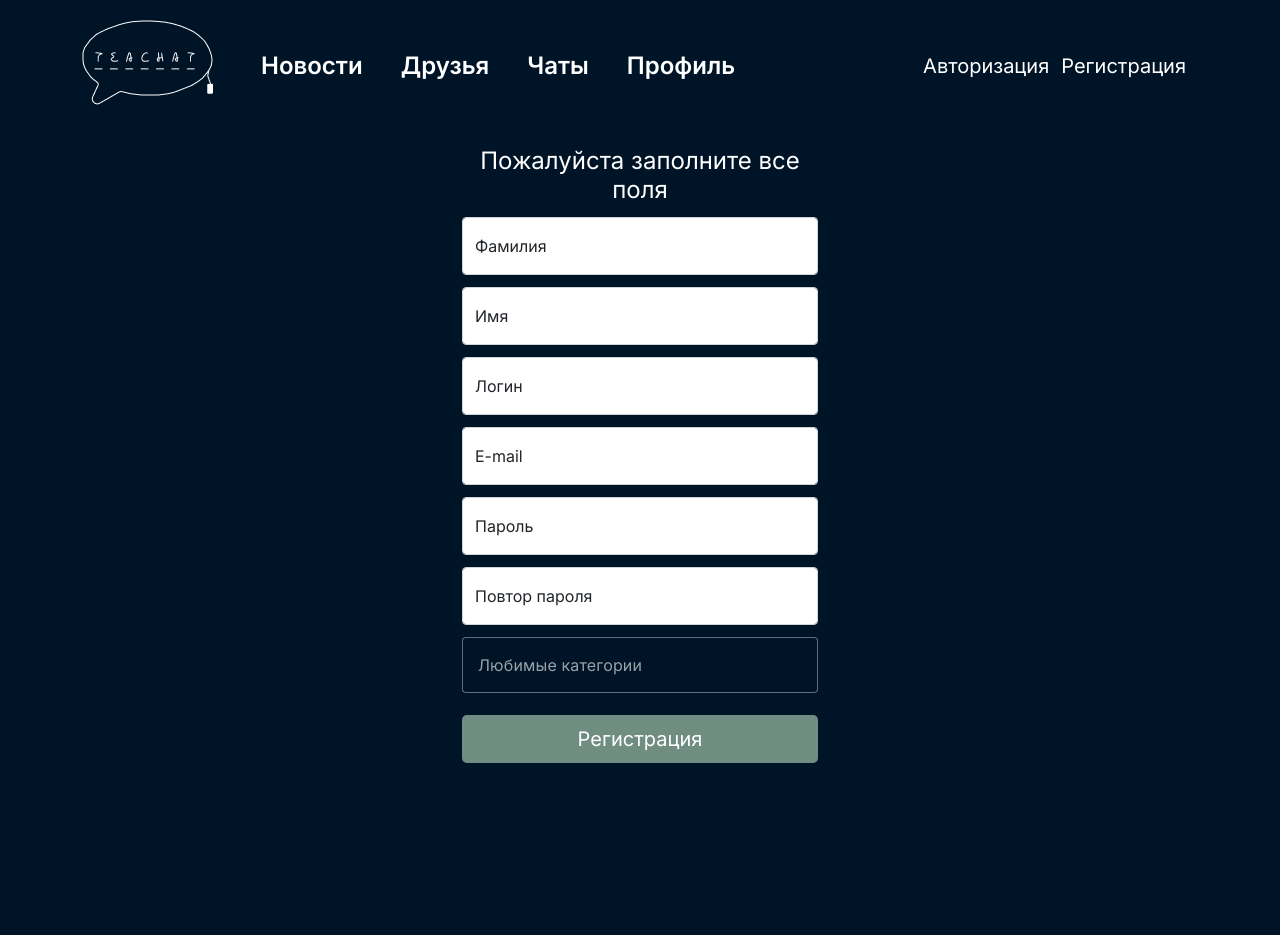
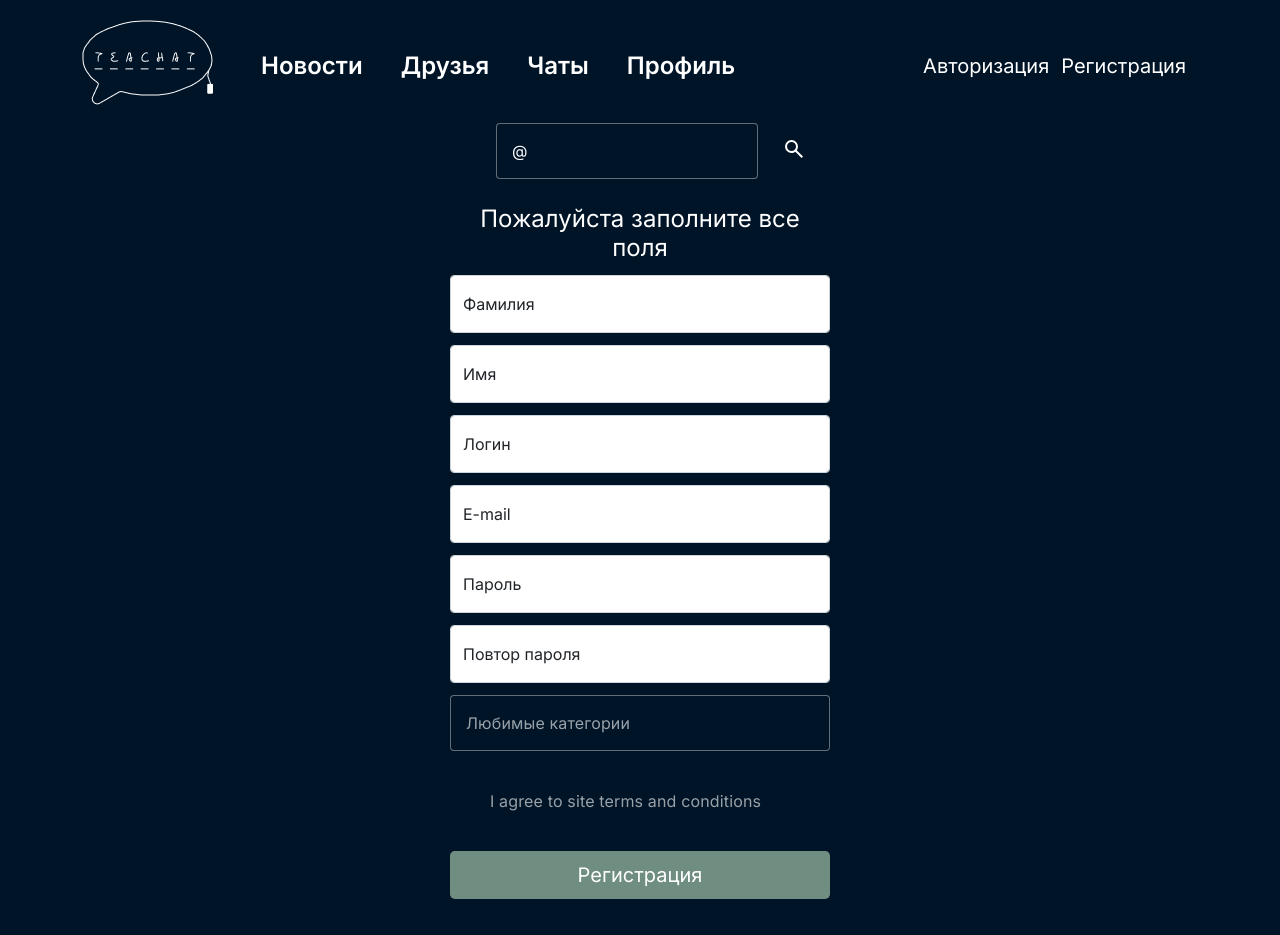
Before and after one commit to radoslavnaya-coder/up03-4, a Vue app: page /register in a window 1280 px wide. Before the commit the page ends 800 px from the top, so only its background shows below. Built offline with nearby package versions, Linux system fonts and the light colour scheme.

Commit message:
27.12 add search, some fix

```diff
--- a/src/components/Header.vue
+++ b/src/components/Header.vue
@@ -1,63 +1,62 @@
 <template>
   <header>
-    <div class="d-flex flex-column flex-md-row align-items-center pb-3 mb-4">
+    <div class="d-flex flex-column flex-md-row align-items-center">
       <router-link
-        :to="{name: 'Posts'}"
+        :to="{ name: 'Posts' }"
         class="d-flex align-items-center text-dark text-decoration-none"
       >
         <img :src="imgLogo" class="fs-4 py-2" />
       </router-link>
       <nav class="mx-12">
         <router-link
-          :to="{name: 'Posts'}"
+          :to="{ name: 'Posts' }"
           class="me-8 py-2 text-white text-decoration-none fs-4 fw-bold"
         >
           Новости
         </router-link>
         <router-link
-          :to="{name: 'Friends'}"
+          :to="{ name: 'Friends' }"
           class="me-8 py-2 text-white text-decoration-none fs-4 fw-bold"
         >
           Друзья
         </router-link>
         <router-link
-          :to="{name: 'Chats'}"
+          :to="{ name: 'Chats' }"
           class="me-8 py-2 text-white text-decoration-none fs-4 fw-bold"
         >
           Чаты
         </router-link>
         <router-link
-          :to="{name: 'Profile'}"
+          :to="{ name: 'Profile' }"
           class="me-8 py-2 text-white text-decoration-none fs-4 fw-bold"
         >
           Профиль
         </router-link>
       </nav>
       <nav class="d-inline-flex mt-2 mt-md-0 ms-md-auto align-center">
-
         <!--        {{ store.isAuth }}-->
         <!--        {{ store.isAdmin }}-->
         <!--        admin routes-->
-        <template v-if="store.isAuth&&store.isAdmin">
+        <template v-if="store.isAuth && store.isAdmin">
           <router-link
-            :to="{name: 'CreateProduct'}"
+            :to="{ name: 'CreateProduct' }"
             class="me-3 py-2 text-dark text-decoration-none"
             >Добавить продукт
           </router-link>
           <router-link
-            :to="{name: 'Products'}"
+            :to="{ name: 'Products' }"
             class="me-3 py-2 text-dark text-decoration-none"
             >Список продуктов
           </router-link>
           <router-link
-            :to="{name: 'Orders'}"
+            :to="{ name: 'Orders' }"
             class="me-3 py-2 text-dark text-decoration-none"
             >Заказы
           </router-link>
         </template>
 
         <!--        client routes-->
-        <template v-if="store.isAuth&&!store.isAdmin">
+        <template v-if="store.isAuth && !store.isAdmin">
           <!-- <router-link :to="{name: 'Products'}" class="me-3 py-2 text-dark text-decoration-none">Список продуктов
           </router-link>
           <router-link :to="{name: 'MyOrders'}" class="me-3 py-2 text-dark text-decoration-none">Мои
@@ -65,7 +64,7 @@
           </router-link>
           <router-link :to="{name: 'Cart'}" class="me-3 py-2 text-dark text-decoration-none">Корзина
           </router-link> -->
-          <router-link :to="{name: 'AddPost'}">
+          <router-link :to="{ name: 'AddPost' }">
             <img :src="addButton" />
           </router-link>
         </template>
@@ -73,14 +72,14 @@
         <!--        auth routes-->
         <router-link
           v-if="!store.isAuth"
-          :to="{name: 'Login'}"
+          :to="{ name: 'Login' }"
           class="me-3 py-2 text-white text-decoration-none fs-5 text-teachat__hover"
         >
           Авторизация
         </router-link>
         <router-link
           v-if="!store.isAuth"
-          :to="{name: 'Register'}"
+          :to="{ name: 'Register' }"
           class="me-3 py-2 text-white text-decoration-none fs-5 text-teachat__hover"
         >
           Регистрация
@@ -95,6 +94,36 @@
         >
       </nav>
     </div>
+    <v-container class="" style="width: 25vw;">
+      <v-row>
+        <v-col class="py-0" cols="11">
+          <v-text-field
+            v-model="search"
+            :rules="searchEngine"
+            variant="outlined"
+            clearable
+            placeholder="Поиск по идентификатору @"
+            type="text"
+            class="text-white"
+            @click:clear="clearMessage"
+            @click:send="findName"
+          ></v-text-field>
+        </v-col>
+        <v-col cols="1">
+          <svg
+            xmlns="http://www.w3.org/2000/svg"
+            width="24"
+            height="24"
+            viewBox="0 0 24 24"
+          >
+            <path
+              fill="white"
+              d="m19.6 21l-6.3-6.3q-.75.6-1.725.95T9.5 16q-2.725 0-4.612-1.888T3 9.5q0-2.725 1.888-4.612T9.5 3q2.725 0 4.613 1.888T16 9.5q0 1.1-.35 2.075T14.7 13.3l6.3 6.3zM9.5 14q1.875 0 3.188-1.312T14 9.5q0-1.875-1.312-3.187T9.5 5Q7.625 5 6.313 6.313T5 9.5q0 1.875 1.313 3.188T9.5 14"
+            />
+          </svg>
+        </v-col>
+      </v-row>
+    </v-container>
   </header>
 
   <!--  <router-link :to="{name: 'Products'}"> ProductListPage</router-link>-->
@@ -106,40 +135,58 @@
 </template>
 
 <script setup>
-import {onMounted} from "vue";
-import {http} from "../axios/index.js";
-import {useRouter} from "vue-router";
-import {store} from "../store/index.js";
+import { onMounted } from "vue";
+import { http } from "../axios/index.js";
+import { useRouter } from "vue-router";
+import { store } from "../store/index.js";
 import imgLogo from "@/assets/logo.png";
 import addButton from "@/assets/addButton.png";
 
-
 const router = useRouter();
 const logOut = () => {
-  http.get(`/api/logout`)
-      .then((res) => {
-        store.isAuth = false
-        localStorage.removeItem("token")
-        localStorage.removeItem("user_role")
+  http
+    .get(`/api/logout`)
+    .then((res) => {
+      store.isAuth = false;
+      localStorage.removeItem("token");
+      localStorage.removeItem("user_role");
+    })
+    .catch(() => {
+      store.isAuth = false;
+      localStorage.removeItem("token");
+      localStorage.removeItem("user_role");
+    });
+};
 
-      })
-      .catch(() => {
-        store.isAuth = false
-        localStorage.removeItem("token")
-        localStorage.removeItem("user_role")
-      })
-}
+onMounted(() => { });
+</script>
+<script>
+export default {
+  data: () => ({
+    valid: false,
+    search: "@",
+    searchEngine: [
+      (value) => {
+        if (value) return true;
 
-onMounted(() => {
+        return "Используйте идентификатор @";
+      },
+      (value) => {
+        if (value?.length <= 13) return true;
 
-})
+        return "Имя не может быть длиннее 12 знаков";
+      },
+    ],
+  }),
+};
 </script>
 
 <style scoped>
 .text-teachat {
-       color: #F4D58D;
-   }
- .text-teachat__hover:hover{
-     color: #F4D58D;
- }
+  color: #f4d58d;
+}
+.text-teachat__hover:hover {
+  color: #f4d58d;
+}
+
 </style>
--- a/src/pages/auth/LoginPage.vue
+++ b/src/pages/auth/LoginPage.vue
@@ -43,7 +43,7 @@ const goBack = () => {
   >
     <div class="col">
       <div class="row">
-        <div>
+        <div class="px-0">
           <div class="form-floating mb-3">
             <input
               v-model="form.login"
--- a/src/pages/auth/RegisterPage.vue
+++ b/src/pages/auth/RegisterPage.vue
@@ -38,7 +38,7 @@ const register = () => {
   >
     <div class="col">
       <div class="row">
-        <div>
+        <div class="px-0">
           <h1 class="h4 mb-3 fw-normal text-white">
             Пожалуйста заполните все поля
           </h1>
@@ -133,7 +133,12 @@ const register = () => {
             variant="outlined"
             style="color: white"
           ></v-combobox>
-
+          <v-checkbox
+        v-model="terms"
+        color="secondary"
+        class="text-white"
+        label="I agree to site terms and conditions"
+      ></v-checkbox>
           <button
             @click="register"
             class="w-100 btn btn-lg bg-teachat__blgr mb-3 text-white"
```
